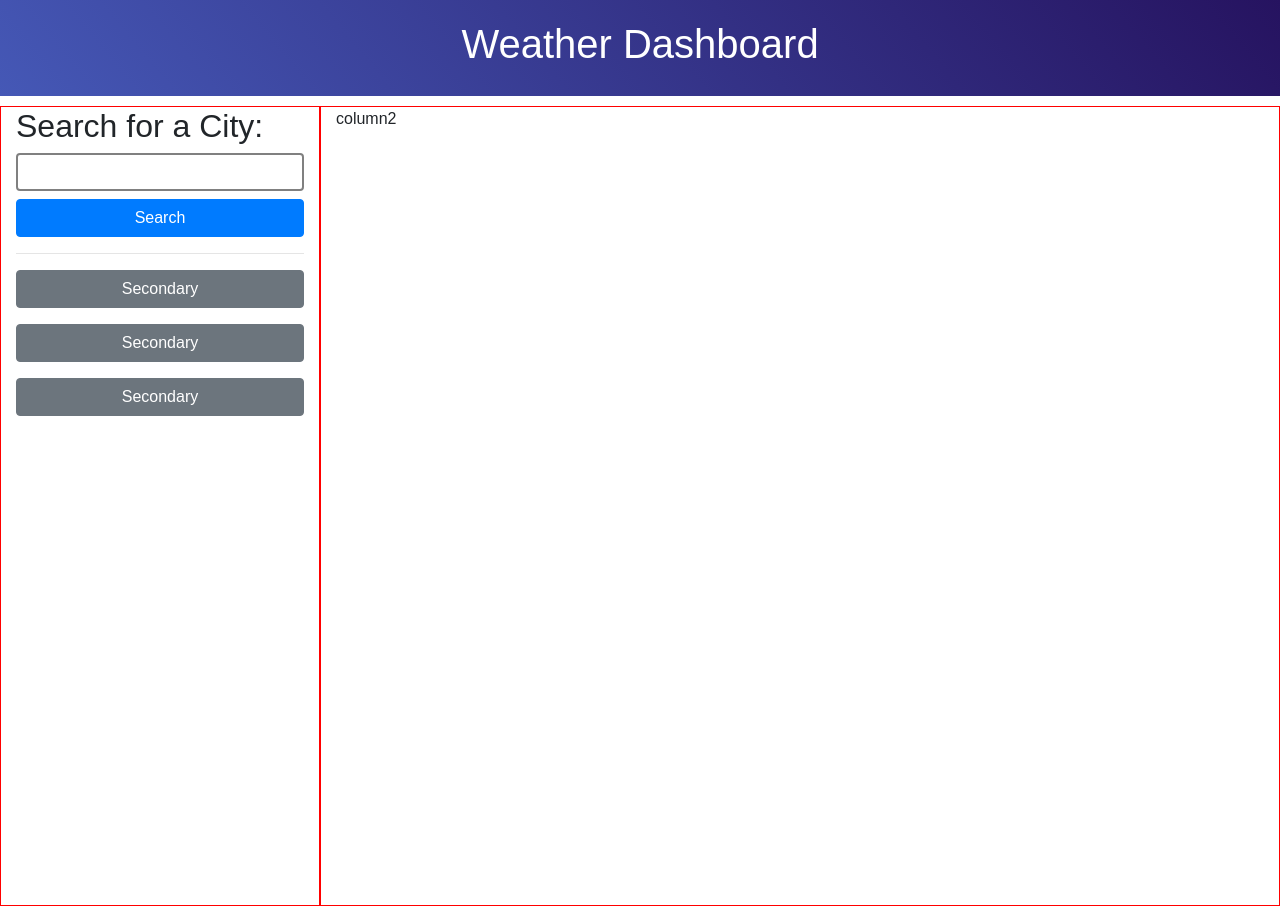
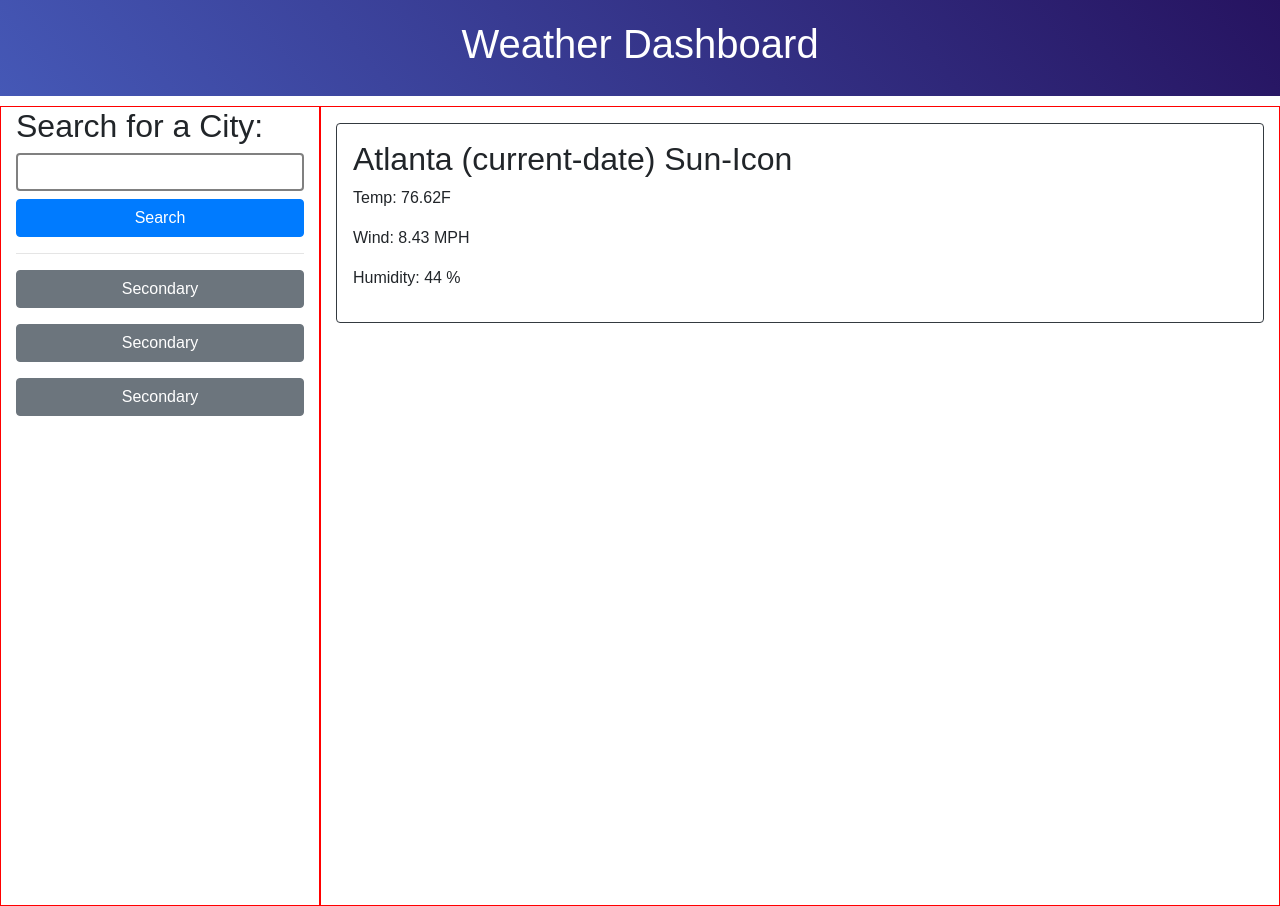
Before and after one commit to shwethareddy0/weather-dashboard, a plain HTML site: page index.html in a window 1280 px wide. Drawn offline with nearby package versions, Linux system fonts and the light colour scheme.

Commit message:
add current date weather section with styles

```diff
--- a/index.html
+++ b/index.html
@@ -40,7 +40,16 @@
             Secondary
           </button>
         </div>
-        <div class="col-lg-9" style="border: 1px solid red">column2</div>
+        <div class="col-lg-9" style="border: 1px solid red">
+          <section class="card border border-dark p-3 my-3">
+            <h2>Atlanta (current-date) Sun-Icon</h2>
+            <p>Temp: 76.62F</p>
+            <p>Wind: 8.43 MPH</p>
+            <p>Humidity: 44 %</p>
+          </section>
+            </div>
+          </div>
+        </div>
       </div>
     </div>
 
```
